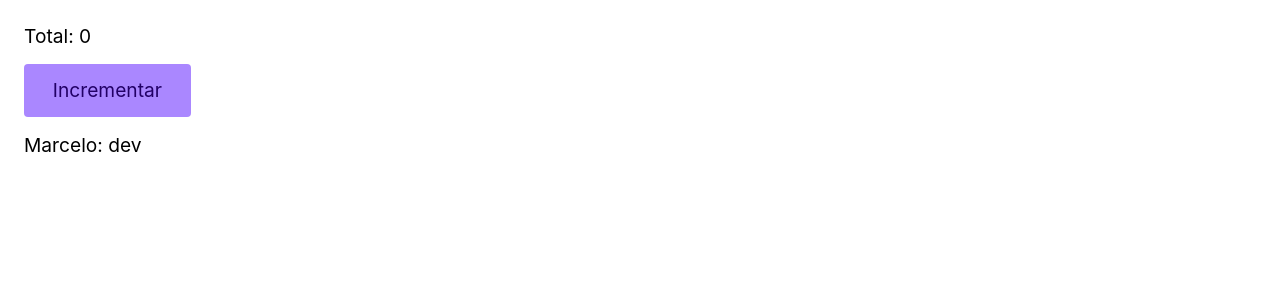
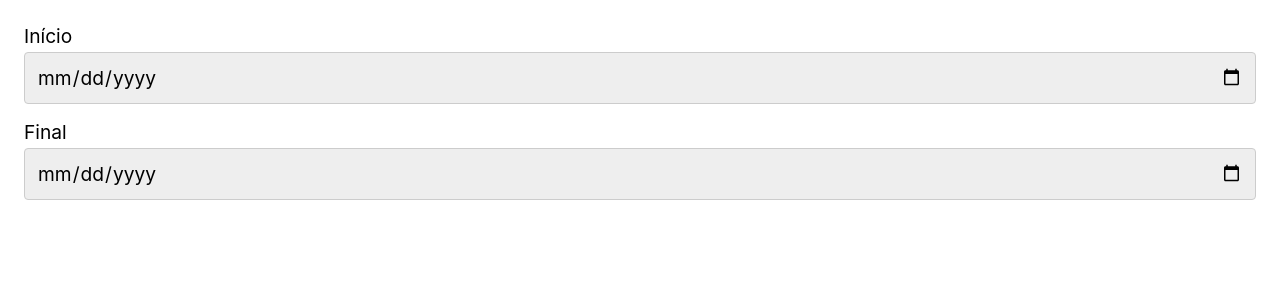
Before and after one commit to marcelopajr/origamid-react-ts, a React (Vite) app: page / in a window 1280 px wide. Shown: the top 300 px of the page. Built offline with nearby package versions, Linux system fonts and the light colour scheme.

Commit message:
chore: useState 2

```diff
--- a/src/App.tsx
+++ b/src/App.tsx
@@ -1,40 +1,41 @@
 import { useState, useEffect } from "react";
-import Button from "./Button";
+import Input from "./Input";
 
-function user() {
-  return {
-    nome: "Marcelo",
-    profissao: "dev",
-  };
-}
-
-type User = {
+type Venda = {
+  id: string;
   nome: string;
-  profissao: string;
+  preco: number;
+  status: string;
 };
 
 function App() {
-  const [data, setData] = useState<null | User>(null);
-  const [total, setTotal] = useState(0);
+  const [inicio, setInicio] = useState("");
+  const [final, setFinal] = useState("");
+  const [data, setData] = useState<null | Venda[]>(null);
 
   useEffect(() => {
-    setTimeout(() => {
-      setData(user());
-    }, 1000);
-  }, []);
+    if (inicio !== "" && final !== "") {
+      fetch(`https://data.origamid.dev/vendas/?inicio=${inicio}&final=${final}`)
+        .then((r) => r.json().then((json) => setData(json as Venda[])))
+        .catch((error) => console.log(error));
+    }
+  }, [inicio, final]);
 
   return (
     <div>
-      <p>Total: {total}</p>
       <div>
-        <Button incrementar={setTotal} />
+        <Input label="Início" type="date" value={inicio} setState={setInicio} />
+        <Input label="Final" type="date" value={final} setState={setFinal} />
       </div>
 
-      {data !== null && (
-        <div>
-          {data.nome}: {data.profissao}
-        </div>
-      )}
+      <ul>
+        {data !== null &&
+          data.map((venda) => (
+            <li key={venda.id}>
+              {venda.nome}: {venda.status}
+            </li>
+          ))}
+      </ul>
     </div>
   );
 }
--- a/src/Input.tsx
+++ b/src/Input.tsx
@@ -1,13 +1,19 @@
 type InputProps = React.ComponentProps<"input"> & {
   label: string;
-  id: string;
+  setState: React.Dispatch<React.SetStateAction<string>>;
 };
 
-const Input = ({ label, id, ...props }: InputProps) => {
+const Input = ({ label, setState, ...props }: InputProps) => {
   return (
     <div style={{ marginBottom: "1rem" }}>
-      <label htmlFor={id}>{label}</label>
-      <input id={id} name={id} type="text" {...props} />
+      <label htmlFor={label}>{label}</label>
+      <input
+        id={label}
+        name={label}
+        type="text"
+        onChange={({ currentTarget }) => setState(currentTarget.value)}
+        {...props}
+      />
     </div>
   );
 };
```
